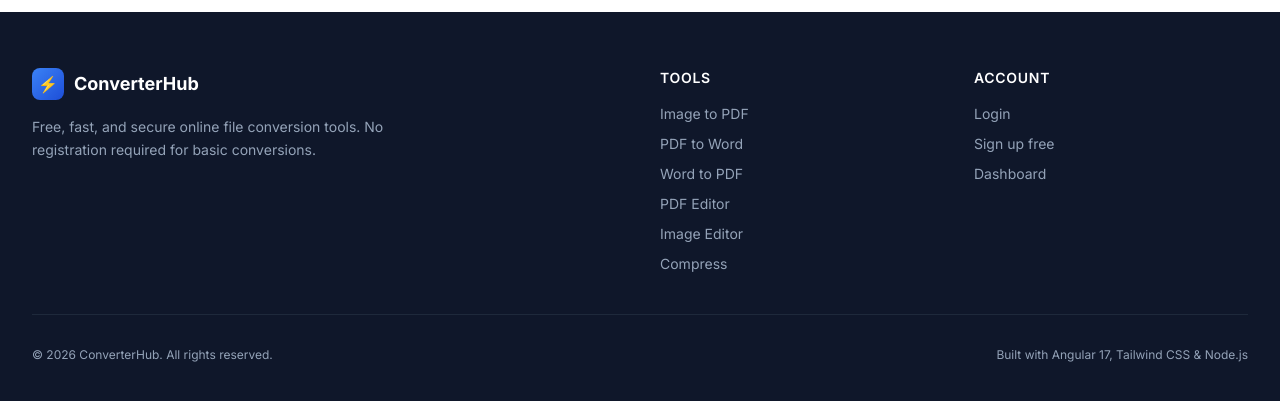
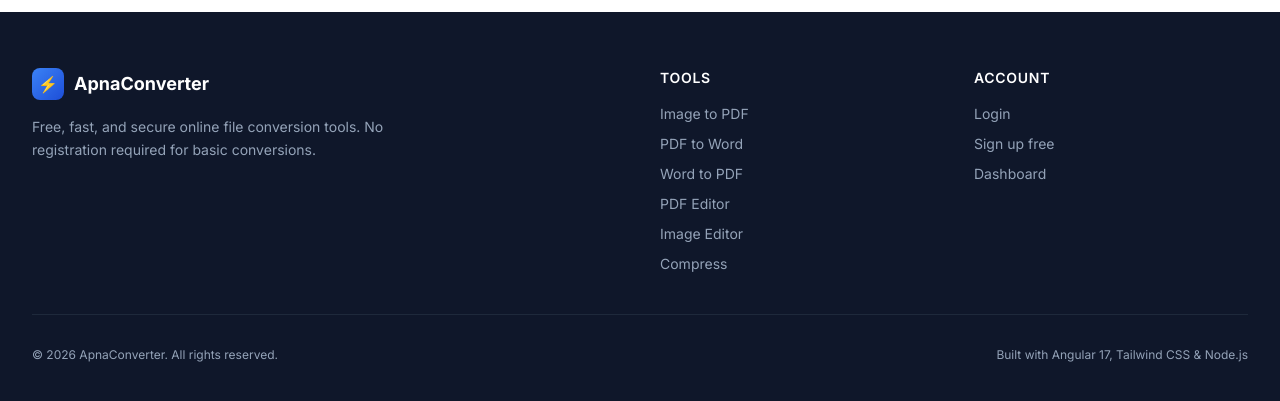
Before and after one commit to vivekcse123/converterHub, an Angular app: page /login in a window 1280 px wide. Shown: the part 933-1334 px from the top of the page. Built offline with nearby package versions, Linux system fonts and the light colour scheme.

Commit message:
rebrand: rename ConverterHub to ApnaConverter across entire app

```diff
--- a/src/app/app.routes.ts
+++ b/src/app/app.routes.ts
@@ -7,59 +7,59 @@ export const routes: Routes = [
   {
     path: '',
     loadComponent: () => import('./features/home/home.component').then(m => m.HomeComponent),
-    title: 'Universal Converter Hub — Free Online File Converter',
+    title: 'Universal ApnaConverter — Free Online File Converter',
   },
 
   // ── Auth ────────────────────────────────────────────────────────────────────
-  { path: 'login',    loadComponent: () => import('./features/auth/login/login.component').then(m => m.LoginComponent),       title: 'Login — Converter Hub' },
-  { path: 'register', loadComponent: () => import('./features/auth/register/register.component').then(m => m.RegisterComponent), title: 'Register — Converter Hub' },
+  { path: 'login',    loadComponent: () => import('./features/auth/login/login.component').then(m => m.LoginComponent),       title: 'Login — ApnaConverter' },
+  { path: 'register', loadComponent: () => import('./features/auth/register/register.component').then(m => m.RegisterComponent), title: 'Register — ApnaConverter' },
 
   // ── Protected ───────────────────────────────────────────────────────────────
-  { path: 'dashboard', loadComponent: () => import('./features/dashboard/dashboard.component').then(m => m.DashboardComponent), canActivate: [authGuard], title: 'Dashboard — Converter Hub' },
+  { path: 'dashboard', loadComponent: () => import('./features/dashboard/dashboard.component').then(m => m.DashboardComponent), canActivate: [authGuard], title: 'Dashboard — ApnaConverter' },
 
   // ── Admin (lazy) ────────────────────────────────────────────────────────────
   { path: 'admin', loadChildren: () => import('./features/admin/admin.routes').then(m => m.adminRoutes), canActivate: [adminGuard] },
 
   // ── Original tools ──────────────────────────────────────────────────────────
-  { path: 'image-to-pdf', loadComponent: () => import('./features/image-to-pdf/image-to-pdf.component').then(m => m.ImageToPdfComponent), title: 'Image to PDF — Converter Hub' },
-  { path: 'pdf-to-word',  loadComponent: () => import('./features/pdf-to-word/pdf-to-word.component').then(m => m.PdfToWordComponent),   title: 'PDF to Word — Converter Hub' },
-  { path: 'word-to-pdf',  loadComponent: () => import('./features/word-to-pdf/word-to-pdf.component').then(m => m.WordToPdfComponent),   title: 'Word to PDF — Converter Hub' },
-  { path: 'pdf-editor',   loadComponent: () => import('./features/pdf-editor/pdf-editor.component').then(m => m.PdfEditorComponent),     title: 'PDF Editor — Converter Hub' },
-  { path: 'image-editor', loadComponent: () => import('./features/image-editor/image-editor.component').then(m => m.ImageEditorComponent), title: 'Image Editor — Converter Hub' },
-  { path: 'compress',     loadComponent: () => import('./features/compress/compress.component').then(m => m.CompressComponent),           title: 'Compress — Converter Hub' },
-  { path: 'text-to-pdf',  loadComponent: () => import('./features/text-to-pdf/text-to-pdf.component').then(m => m.TextToPdfComponent),   title: 'Text to PDF — Converter Hub' },
+  { path: 'image-to-pdf', loadComponent: () => import('./features/image-to-pdf/image-to-pdf.component').then(m => m.ImageToPdfComponent), title: 'Image to PDF — ApnaConverter' },
+  { path: 'pdf-to-word',  loadComponent: () => import('./features/pdf-to-word/pdf-to-word.component').then(m => m.PdfToWordComponent),   title: 'PDF to Word — ApnaConverter' },
+  { path: 'word-to-pdf',  loadComponent: () => import('./features/word-to-pdf/word-to-pdf.component').then(m => m.WordToPdfComponent),   title: 'Word to PDF — ApnaConverter' },
+  { path: 'pdf-editor',   loadComponent: () => import('./features/pdf-editor/pdf-editor.component').then(m => m.PdfEditorComponent),     title: 'PDF Editor — ApnaConverter' },
+  { path: 'image-editor', loadComponent: () => import('./features/image-editor/image-editor.component').then(m => m.ImageEditorComponent), title: 'Image Editor — ApnaConverter' },
+  { path: 'compress',     loadComponent: () => import('./features/compress/compress.component').then(m => m.CompressComponent),           title: 'Compress — ApnaConverter' },
+  { path: 'text-to-pdf',  loadComponent: () => import('./features/text-to-pdf/text-to-pdf.component').then(m => m.TextToPdfComponent),   title: 'Text to PDF — ApnaConverter' },
 
   // ── Advanced PDF tools ───────────────────────────────────────────────────────
-  { path: 'pdf-to-jpg',      loadComponent: () => import('./features/pdf-to-jpg/pdf-to-jpg.component').then(m => m.PdfToJpgComponent),           title: 'PDF to JPG — Converter Hub' },
-  { path: 'watermark-pdf',   loadComponent: () => import('./features/watermark-pdf/watermark-pdf.component').then(m => m.WatermarkPdfComponent), title: 'Watermark PDF — Converter Hub' },
-  { path: 'sign-pdf',        loadComponent: () => import('./features/sign-pdf/sign-pdf.component').then(m => m.SignPdfComponent),                 title: 'Sign PDF — Converter Hub' },
-  { path: 'redact-pdf',      loadComponent: () => import('./features/redact-pdf/redact-pdf.component').then(m => m.RedactPdfComponent),           title: 'Redact PDF — Converter Hub' },
-  { path: 'page-numbers',    loadComponent: () => import('./features/page-numbers/page-numbers.component').then(m => m.PageNumbersComponent),     title: 'Add Page Numbers — Converter Hub' },
-  { path: 'pdf-to-pdfa',     loadComponent: () => import('./features/pdf-to-pdfa/pdf-to-pdfa.component').then(m => m.PdfToPdfaComponent),         title: 'PDF to PDF/A — Converter Hub' },
-  { path: 'compare-pdfs',    loadComponent: () => import('./features/compare-pdfs/compare-pdfs.component').then(m => m.ComparePdfsComponent),     title: 'Compare PDFs — Converter Hub' },
-  { path: 'ocr',             loadComponent: () => import('./features/ocr/ocr.component').then(m => m.OcrComponent),                               title: 'OCR — Converter Hub' },
+  { path: 'pdf-to-jpg',      loadComponent: () => import('./features/pdf-to-jpg/pdf-to-jpg.component').then(m => m.PdfToJpgComponent),           title: 'PDF to JPG — ApnaConverter' },
+  { path: 'watermark-pdf',   loadComponent: () => import('./features/watermark-pdf/watermark-pdf.component').then(m => m.WatermarkPdfComponent), title: 'Watermark PDF — ApnaConverter' },
+  { path: 'sign-pdf',        loadComponent: () => import('./features/sign-pdf/sign-pdf.component').then(m => m.SignPdfComponent),                 title: 'Sign PDF — ApnaConverter' },
+  { path: 'redact-pdf',      loadComponent: () => import('./features/redact-pdf/redact-pdf.component').then(m => m.RedactPdfComponent),           title: 'Redact PDF — ApnaConverter' },
+  { path: 'page-numbers',    loadComponent: () => import('./features/page-numbers/page-numbers.component').then(m => m.PageNumbersComponent),     title: 'Add Page Numbers — ApnaConverter' },
+  { path: 'pdf-to-pdfa',     loadComponent: () => import('./features/pdf-to-pdfa/pdf-to-pdfa.component').then(m => m.PdfToPdfaComponent),         title: 'PDF to PDF/A — ApnaConverter' },
+  { path: 'compare-pdfs',    loadComponent: () => import('./features/compare-pdfs/compare-pdfs.component').then(m => m.ComparePdfsComponent),     title: 'Compare PDFs — ApnaConverter' },
+  { path: 'ocr',             loadComponent: () => import('./features/ocr/ocr.component').then(m => m.OcrComponent),                               title: 'OCR — ApnaConverter' },
 
   // ── Extended converters ──────────────────────────────────────────────────────
-  { path: 'pdf-to-txt',      loadComponent: () => import('./features/pdf-to-txt/pdf-to-txt.component').then(m => m.PdfToTxtComponent),             title: 'PDF to TXT — Converter Hub' },
-  { path: 'pdf-to-markdown', loadComponent: () => import('./features/pdf-to-markdown/pdf-to-markdown.component').then(m => m.PdfToMarkdownComponent), title: 'PDF to Markdown — Converter Hub' },
-  { path: 'pdf-to-json',     loadComponent: () => import('./features/pdf-to-json/pdf-to-json.component').then(m => m.PdfToJsonComponent),           title: 'PDF to JSON — Converter Hub' },
-  { path: 'pdf-to-xml',      loadComponent: () => import('./features/pdf-to-xml/pdf-to-xml.component').then(m => m.PdfToXmlComponent),             title: 'PDF to XML — Converter Hub' },
-  { path: 'pdf-to-csv',      loadComponent: () => import('./features/pdf-to-csv/pdf-to-csv.component').then(m => m.PdfToCsvComponent),             title: 'PDF to CSV — Converter Hub' },
-  { path: 'pdf-to-epub',     loadComponent: () => import('./features/pdf-to-epub/pdf-to-epub.component').then(m => m.PdfToEpubComponent),           title: 'PDF to EPUB — Converter Hub' },
-  { path: 'pdf-to-pptx',     loadComponent: () => import('./features/pdf-to-pptx/pdf-to-pptx.component').then(m => m.PdfToPptxComponent),           title: 'PDF to PowerPoint — Converter Hub' },
-  { path: 'pdf-to-excel',    loadComponent: () => import('./features/pdf-to-excel/pdf-to-excel.component').then(m => m.PdfToExcelComponent),         title: 'PDF to Excel — Converter Hub' },
-  { path: 'heic-to-jpg',     loadComponent: () => import('./features/heic-to-jpg/heic-to-jpg.component').then(m => m.HeicToJpgComponent),           title: 'HEIC to JPG — Converter Hub' },
-  { path: 'gif-to-pdf',      loadComponent: () => import('./features/gif-to-pdf/gif-to-pdf.component').then(m => m.GifToPdfComponent),             title: 'GIF to PDF — Converter Hub' },
-  { path: 'markdown-to-pdf', loadComponent: () => import('./features/markdown-to-pdf/markdown-to-pdf.component').then(m => m.MarkdownToPdfComponent), title: 'Markdown to PDF — Converter Hub' },
-  { path: 'csv-to-pdf',      loadComponent: () => import('./features/csv-to-pdf/csv-to-pdf.component').then(m => m.CsvToPdfComponent),             title: 'CSV to PDF — Converter Hub' },
-  { path: 'html-to-pdf',     loadComponent: () => import('./features/html-to-pdf/html-to-pdf.component').then(m => m.HtmlToPdfComponent),           title: 'HTML to PDF — Converter Hub' },
-  { path: 'svg-to-pdf',      loadComponent: () => import('./features/svg-to-pdf/svg-to-pdf.component').then(m => m.SvgToPdfComponent),             title: 'SVG to PDF — Converter Hub' },
+  { path: 'pdf-to-txt',      loadComponent: () => import('./features/pdf-to-txt/pdf-to-txt.component').then(m => m.PdfToTxtComponent),             title: 'PDF to TXT — ApnaConverter' },
+  { path: 'pdf-to-markdown', loadComponent: () => import('./features/pdf-to-markdown/pdf-to-markdown.component').then(m => m.PdfToMarkdownComponent), title: 'PDF to Markdown — ApnaConverter' },
+  { path: 'pdf-to-json',     loadComponent: () => import('./features/pdf-to-json/pdf-to-json.component').then(m => m.PdfToJsonComponent),           title: 'PDF to JSON — ApnaConverter' },
+  { path: 'pdf-to-xml',      loadComponent: () => import('./features/pdf-to-xml/pdf-to-xml.component').then(m => m.PdfToXmlComponent),             title: 'PDF to XML — ApnaConverter' },
+  { path: 'pdf-to-csv',      loadComponent: () => import('./features/pdf-to-csv/pdf-to-csv.component').then(m => m.PdfToCsvComponent),             title: 'PDF to CSV — ApnaConverter' },
+  { path: 'pdf-to-epub',     loadComponent: () => import('./features/pdf-to-epub/pdf-to-epub.component').then(m => m.PdfToEpubComponent),           title: 'PDF to EPUB — ApnaConverter' },
+  { path: 'pdf-to-pptx',     loadComponent: () => import('./features/pdf-to-pptx/pdf-to-pptx.component').then(m => m.PdfToPptxComponent),           title: 'PDF to PowerPoint — ApnaConverter' },
+  { path: 'pdf-to-excel',    loadComponent: () => import('./features/pdf-to-excel/pdf-to-excel.component').then(m => m.PdfToExcelComponent),         title: 'PDF to Excel — ApnaConverter' },
+  { path: 'heic-to-jpg',     loadComponent: () => import('./features/heic-to-jpg/heic-to-jpg.component').then(m => m.HeicToJpgComponent),           title: 'HEIC to JPG — ApnaConverter' },
+  { path: 'gif-to-pdf',      loadComponent: () => import('./features/gif-to-pdf/gif-to-pdf.component').then(m => m.GifToPdfComponent),             title: 'GIF to PDF — ApnaConverter' },
+  { path: 'markdown-to-pdf', loadComponent: () => import('./features/markdown-to-pdf/markdown-to-pdf.component').then(m => m.MarkdownToPdfComponent), title: 'Markdown to PDF — ApnaConverter' },
+  { path: 'csv-to-pdf',      loadComponent: () => import('./features/csv-to-pdf/csv-to-pdf.component').then(m => m.CsvToPdfComponent),             title: 'CSV to PDF — ApnaConverter' },
+  { path: 'html-to-pdf',     loadComponent: () => import('./features/html-to-pdf/html-to-pdf.component').then(m => m.HtmlToPdfComponent),           title: 'HTML to PDF — ApnaConverter' },
+  { path: 'svg-to-pdf',      loadComponent: () => import('./features/svg-to-pdf/svg-to-pdf.component').then(m => m.SvgToPdfComponent),             title: 'SVG to PDF — ApnaConverter' },
 
   // ── New PDF Security / Organisation tools ───────────────────────────────────
-  { path: 'unlock-pdf',   loadComponent: () => import('./features/unlock-pdf/unlock-pdf.component').then(m => m.UnlockPdfComponent),     title: 'Unlock PDF — Converter Hub' },
-  { path: 'protect-pdf',  loadComponent: () => import('./features/protect-pdf/protect-pdf.component').then(m => m.ProtectPdfComponent),   title: 'Protect PDF — Converter Hub' },
-  { path: 'organize-pdf', loadComponent: () => import('./features/organize-pdf/organize-pdf.component').then(m => m.OrganizePdfComponent), title: 'Organize PDF — Converter Hub' },
+  { path: 'unlock-pdf',   loadComponent: () => import('./features/unlock-pdf/unlock-pdf.component').then(m => m.UnlockPdfComponent),     title: 'Unlock PDF — ApnaConverter' },
+  { path: 'protect-pdf',  loadComponent: () => import('./features/protect-pdf/protect-pdf.component').then(m => m.ProtectPdfComponent),   title: 'Protect PDF — ApnaConverter' },
+  { path: 'organize-pdf', loadComponent: () => import('./features/organize-pdf/organize-pdf.component').then(m => m.OrganizePdfComponent), title: 'Organize PDF — ApnaConverter' },
 
   // ── 404 ──────────────────────────────────────────────────────────────────────
-  { path: '**', loadComponent: () => import('./features/not-found/not-found.component').then(m => m.NotFoundComponent), title: 'Page Not Found — Converter Hub' },
+  { path: '**', loadComponent: () => import('./features/not-found/not-found.component').then(m => m.NotFoundComponent), title: 'Page Not Found — ApnaConverter' },
 ];
--- a/src/app/core/services/seo.service.ts
+++ b/src/app/core/services/seo.service.ts
@@ -3,7 +3,7 @@ import { Meta, Title } from '@angular/platform-browser';
 import { Router, NavigationEnd, ActivatedRoute } from '@angular/router';
 import { filter, map } from 'rxjs';
 
-const BASE_TITLE = 'ConverterHub — Free Online File Converter';
+const BASE_TITLE = 'ApnaConverter — Free Online File Converter';
 const BASE_DESC  = 'Convert PDFs, images, Word documents and more — free, fast, and secure. 30+ tools.';
 const SITE_URL   = 'https://converterhub.app';
 
--- a/src/app/features/admin/admin.routes.ts
+++ b/src/app/features/admin/admin.routes.ts
@@ -11,7 +11,7 @@ export const adminRoutes: Routes = [
       {
         path: 'dashboard',
         loadComponent: () => import('./dashboard/admin-dashboard.component').then(m => m.AdminDashboardComponent),
-        title: 'Admin Dashboard — Converter Hub',
+        title: 'Admin Dashboard — ApnaConverter',
       },
       {
         path: 'users',
--- a/src/app/features/auth/register/register.component.ts
+++ b/src/app/features/auth/register/register.component.ts
@@ -78,7 +78,7 @@ export class RegisterComponent {
     this.loading.set(true);
     this.auth.register(this.name, this.email, this.password).subscribe({
       next: () => {
-        this.notify.success('Account created!', 'Welcome to ConverterHub.');
+        this.notify.success('Account created!', 'Welcome to ApnaConverter.');
         this.router.navigate(['/dashboard']);
       },
       error: (e) => {
--- a/src/app/features/home/home.component.html
+++ b/src/app/features/home/home.component.html
@@ -110,7 +110,7 @@
 <section class="bg-slate-50 dark:bg-slate-800/30 py-20">
   <div class="container-app">
     <div class="text-center mb-14">
-      <h2 class="text-3xl font-extrabold text-slate-900 dark:text-white mb-4">Why ConverterHub?</h2>
+      <h2 class="text-3xl font-extrabold text-slate-900 dark:text-white mb-4">Why ApnaConverter?</h2>
       <p class="text-slate-500 dark:text-slate-400 text-lg">Enterprise-grade processing with a simple interface.</p>
     </div>
     <div class="grid grid-cols-1 sm:grid-cols-2 lg:grid-cols-4 gap-8">
--- a/src/app/shared/components/footer/footer.component.html
+++ b/src/app/shared/components/footer/footer.component.html
@@ -8,7 +8,7 @@
           <div class="w-8 h-8 bg-gradient-to-br from-primary-500 to-primary-700 rounded-lg flex items-center justify-center">
             <span class="text-white">⚡</span>
           </div>
-          <span class="font-bold text-white text-lg">ConverterHub</span>
+          <span class="font-bold text-white text-lg">ApnaConverter</span>
         </div>
         <p class="text-sm leading-relaxed max-w-sm">
           Free, fast, and secure online file conversion tools. No registration required for basic conversions.
@@ -41,7 +41,7 @@
     </div>
 
     <div class="border-t border-slate-800 mt-10 pt-8 flex flex-col sm:flex-row items-center justify-between gap-4 text-xs">
-      <p>&copy; {{ year }} ConverterHub. All rights reserved.</p>
+      <p>&copy; {{ year }} ApnaConverter. All rights reserved.</p>
       <p>Built with Angular 17, Tailwind CSS &amp; Node.js</p>
     </div>
   </div>
--- a/src/app/shared/components/header/header.component.html
+++ b/src/app/shared/components/header/header.component.html
@@ -8,7 +8,7 @@
           <span class="text-white text-lg">⚡</span>
         </div>
         <span class="font-bold text-xl text-slate-900 dark:text-white tracking-tight">
-          Converter<span class="text-primary-600">Hub</span>
+          Apna<span class="text-primary-600">Converter</span>
         </span>
       </a>
 
--- a/src/index.html
+++ b/src/index.html
@@ -2,7 +2,7 @@
 <html lang="en" class="scroll-smooth">
 <head>
   <meta charset="utf-8">
-  <title>ConverterHub — Free Online File Converter</title>
+  <title>ApnaConverter — Free Online File Converter</title>
   <meta name="viewport" content="width=device-width, initial-scale=1">
   <meta name="description" content="Convert PDFs, images, Word documents, and more — free, fast, and secure. 30+ tools including PDF to Word, image resize, OCR, merge, compress, and watermark.">
   <meta name="keywords" content="file converter, pdf converter, image converter, word to pdf, pdf to word, compress pdf, merge pdf, ocr, free online converter">
@@ -15,14 +15,14 @@
   <!-- Open Graph -->
   <meta property="og:type" content="website">
   <meta property="og:url" content="https://converterhub.app/">
-  <meta property="og:title" content="ConverterHub — Free Online File Converter">
+  <meta property="og:title" content="ApnaConverter — Free Online File Converter">
   <meta property="og:description" content="Convert PDFs, images, Word documents, and more — free, fast, and secure. 30+ tools available.">
   <meta property="og:image" content="https://converterhub.app/og-image.png">
-  <meta property="og:site_name" content="ConverterHub">
+  <meta property="og:site_name" content="ApnaConverter">
 
   <!-- Twitter Card -->
   <meta name="twitter:card" content="summary_large_image">
-  <meta name="twitter:title" content="ConverterHub — Free Online File Converter">
+  <meta name="twitter:title" content="ApnaConverter — Free Online File Converter">
   <meta name="twitter:description" content="30+ free online tools: PDF converter, image editor, OCR, merge, compress, watermark and more.">
   <meta name="twitter:image" content="https://converterhub.app/og-image.png">
 
@@ -31,7 +31,7 @@
   {
     "@context": "https://schema.org",
     "@type": "WebApplication",
-    "name": "ConverterHub",
+    "name": "ApnaConverter",
     "url": "https://converterhub.app/",
     "description": "Free online file converter with 30+ tools for PDF, images, and documents.",
     "applicationCategory": "UtilitiesApplication",
```
